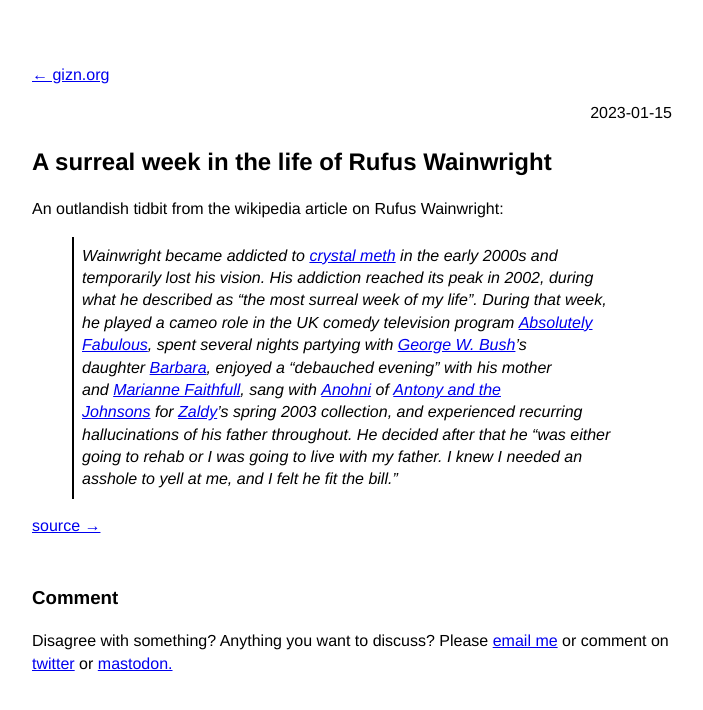
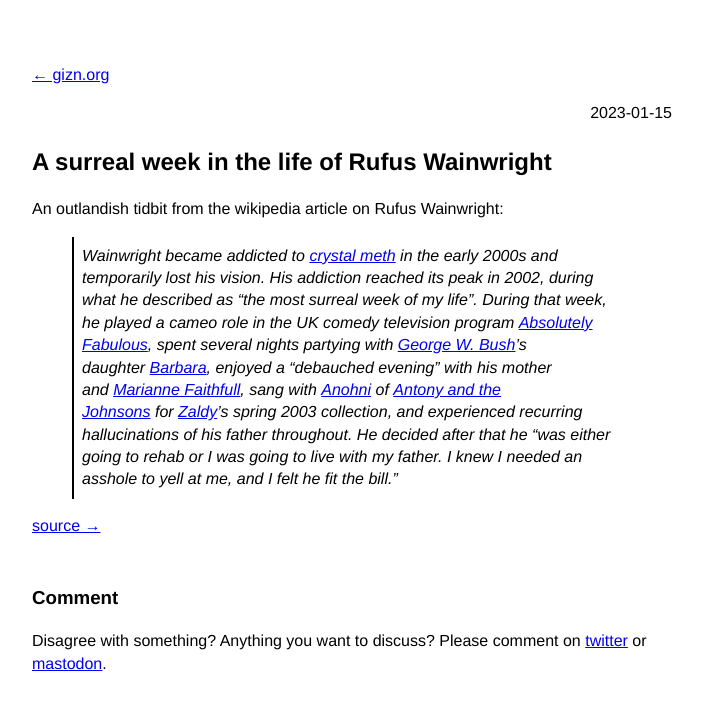
Before and after one commit to georgnaver/gizn, a Jekyll site: the page built from _posts/2023-01-15-a-surreal-week-in-the-life-of-rufus-wainwright.md, in a window 1280 px wide. Shown: the top 710 px of the page, without its empty margins (288-991 px from the left). Built offline with Jekyll 4.4.1, drawn with Linux system fonts in a browser that asks for light colours.

Commit message:
mail del

```diff
--- a/_data/menu.yml
+++ b/_data/menu.yml
@@ -28,5 +28,3 @@
     url: https://twitter.com/giznse
   - title: Mastodon
     url: https://mstdn.science/@gizn
-  - title: Email
-    url: mailto:gizn@georgnaver.se
--- a/_posts/2023-01-15-a-surreal-week-in-the-life-of-rufus-wainwright.md
+++ b/_posts/2023-01-15-a-surreal-week-in-the-life-of-rufus-wainwright.md
@@ -14,4 +14,4 @@
 
 ### Comment
 
-Disagree with something? Anything you want to discuss? Please [email me](mailto:gizn@georgnaver.se) or comment on [twitter](https://twitter.com/giznse/status/1614546436494065664) or [mastodon.](https://mstdn.science/@gizn/109720468030682678)
+Disagree with something? Anything you want to discuss? Please comment on [twitter](https://twitter.com/giznse/status/1614546436494065664) or [mastodon](https://mstdn.science/@gizn/109720468030682678).
```
Also changed, not shown: _posts/2023-01-06-covid-fog-and-the-spanish-flu.md (+1 -1 lines), _posts/2023-01-20-how-to-connect-zotero-with-obsidian.md (+1 -1 lines).
